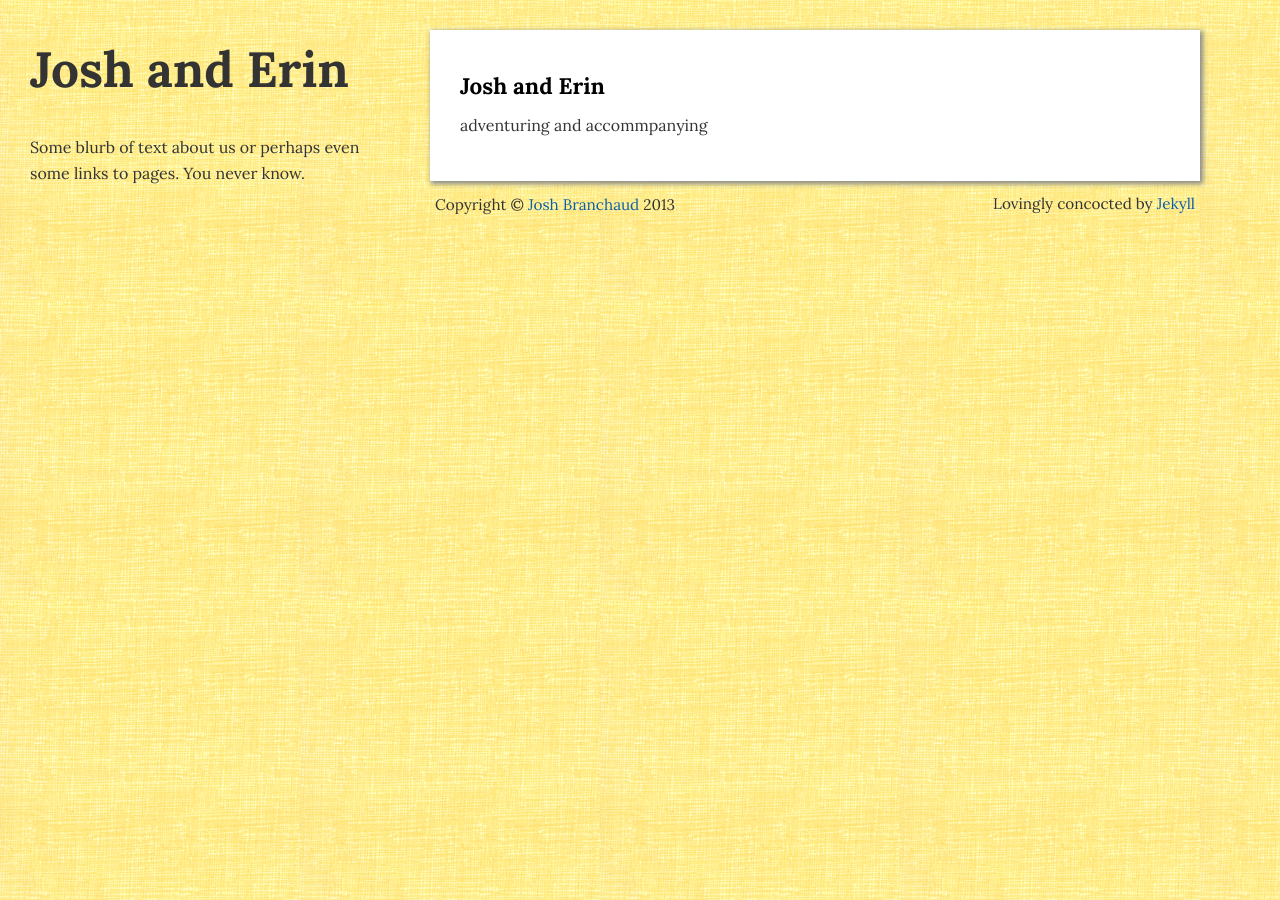
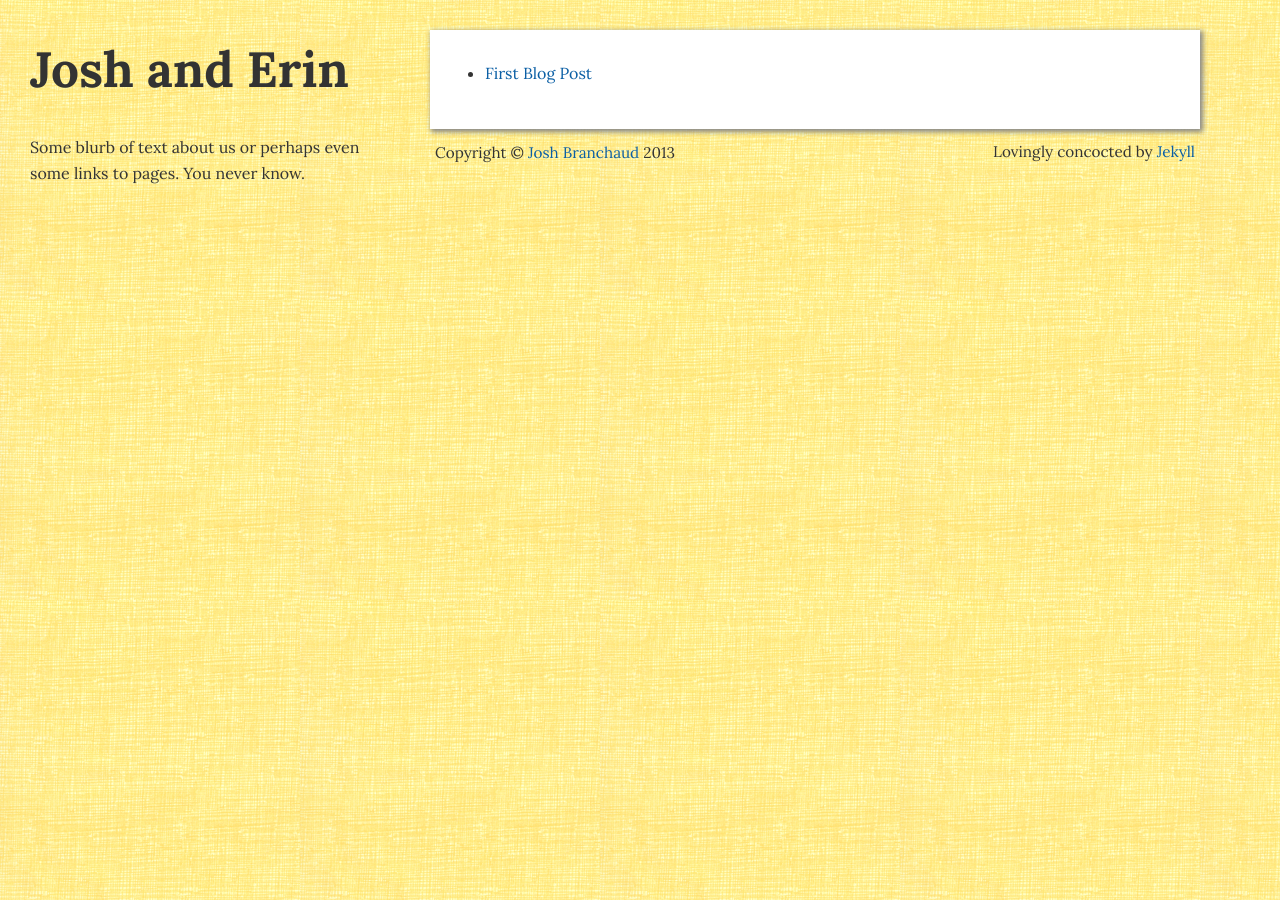
Before and after one commit to simhagate/joshanderin.com, a Jekyll site: the page built from index.md, in a window 1280 px wide. Built offline with Jekyll 4.4.1, drawn with Linux system fonts in a browser that asks for light colours.

Commit message:
Setting up the index page to display the posts. [_posts/2013-07-04-First.md] A simple post that the index can display. [index.md] Updating the maint content of the index to display a list of the posts.

```diff
--- a/index.md
+++ b/index.md
@@ -3,6 +3,16 @@ layout: default
 title: Josh and Erin
 ---
 
-# Josh and Erin
+<div id="posts">
 
-adventuring and  accommpanying
+    <ul>
+    {% for post in site.posts %}
+        <li>
+            <a href="{{ post.url }}">
+                {{ post.title }}
+            </a>
+        </li>
+    {% endfor %}
+    </ul>
+
+</div>
```
Also changed, not shown: _posts/2013-07-04-First.md (added, +7 -0 lines).
